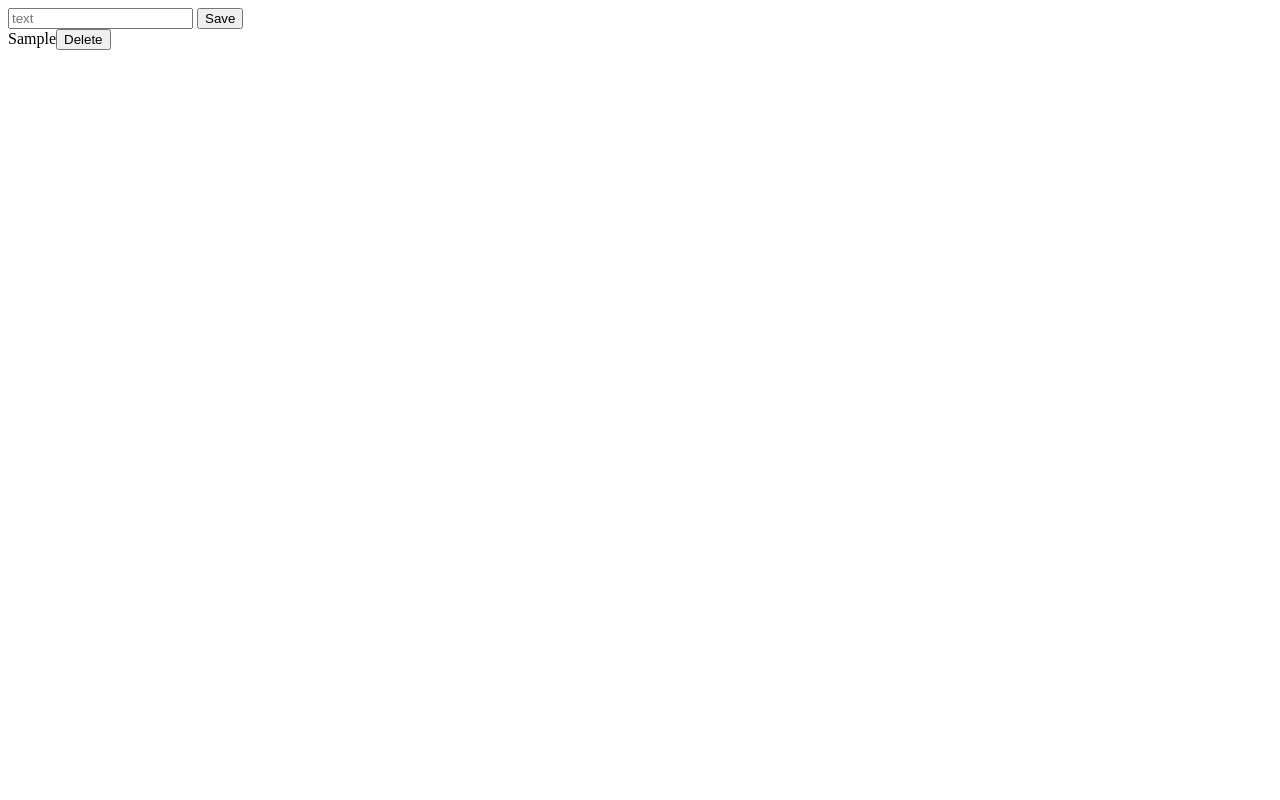
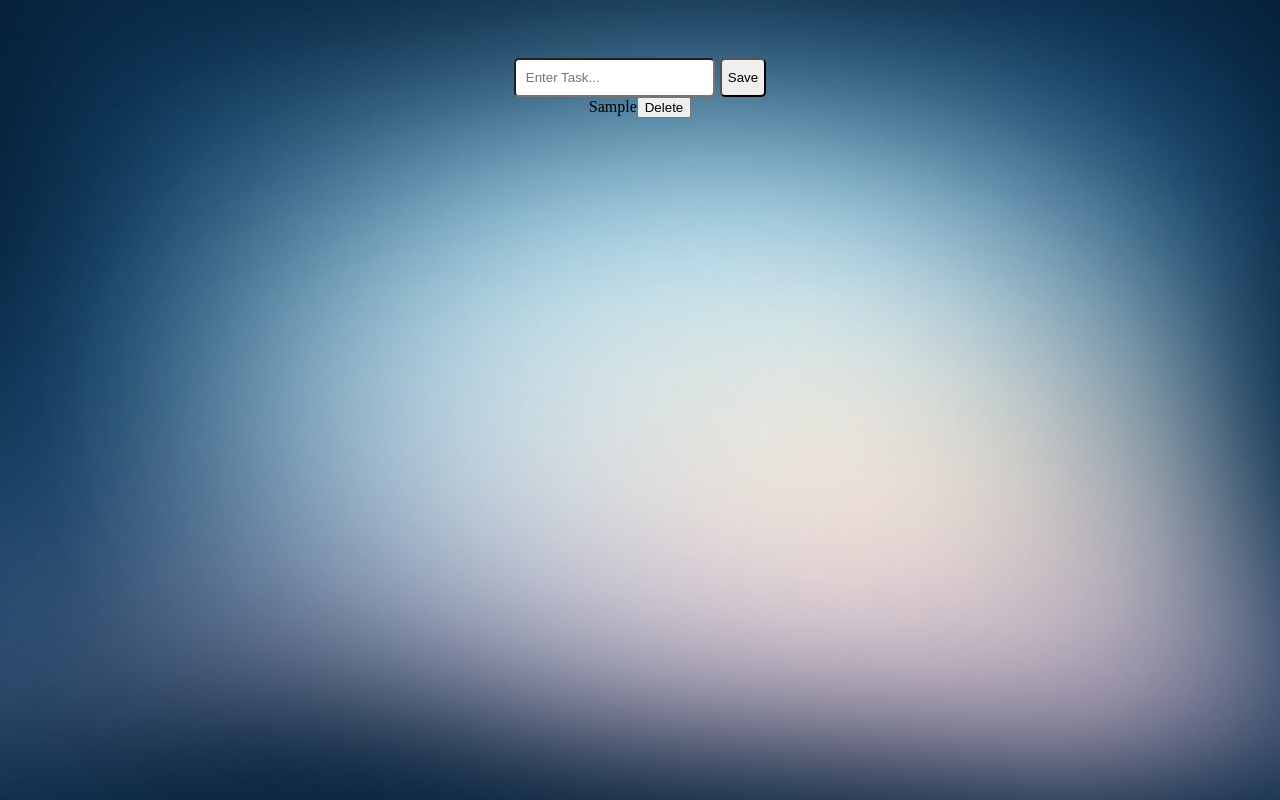
Before and after one commit to stronge-omsk/ToDoList, a plain HTML site: page index.html in a window 1280 px wide. Both pictures are taken after typing "Sample" into the empty fields and a click on the button "Save". Drawn offline with Linux system fonts and the light colour scheme.

Commit message:
added background images,centered all the elements

```diff
--- a/index.html
+++ b/index.html
@@ -1,16 +1,22 @@
 <!DOCTYPE html>
 <html>
+
 <head>
 
-<link href="stylesheet">
+  <link rel="stylesheet" type="text/css" href="style.css">
 </head>
+
 <body>
   <div class="main">
-<input id="text" placeholder="text">
+    <div class="qwe">
+      <input id="text" placeholder="Enter Task...">
       <button id="Btn">Save</button>
-
+    </div>
+    <div class="todo-list">
+    </div>
   </div>
 
   <script src="index.js"></script>
 </body>
+
 </html>
--- a/index.js
+++ b/index.js
@@ -1,18 +1,18 @@
-document.getElementById('Btn').onclick = function() {
+document.getElementById('Btn').onclick = function () {
   const inp = document.getElementById('text');
   const type = inp.value;
   inp.value = '';
   const list = document.createElement('div');
   list.innerText = type;
-  document.getElementsByClassName('main')[0].appendChild(list);
-
+  // list.classList.add('younger-div');
+  document.getElementsByClassName('todo-list')[0].appendChild(list);
   const press = document.createElement('input');
   press.type = 'button';
   press.value = 'Delete';
   list.appendChild(press);
-   press.addEventListener("click", (event) => {
+  press.addEventListener("click", (event) => {
     list.remove('div')
-     });
+  });
 
 
 };
--- a/style.css
+++ b/style.css
@@ -0,0 +1,36 @@
+html {
+  background-image: url(image/img-fon.jpg);
+  background-size: cover;
+}
+
+.main {
+  display: flex;
+  align-items: center;
+  padding-top: 50px;
+  flex-direction: column;
+}
+
+.todo-list {
+  display: flex;
+  flex-direction: column;
+}
+
+.qwe {
+  display: flex;
+
+}
+
+#Btn {
+  margin-left: 5px;
+  border-radius: 5px;
+}
+
+#text {
+  border-radius: 5px;
+  box-shadow:white;
+  padding: 10px;
+}
+
+/* .younger-div {
+justify-content: flex-start;
+} */
```
Also changed, not shown: image/img-fon.jpg (added). Lines whose indentation alone changed are shown as unchanged.
